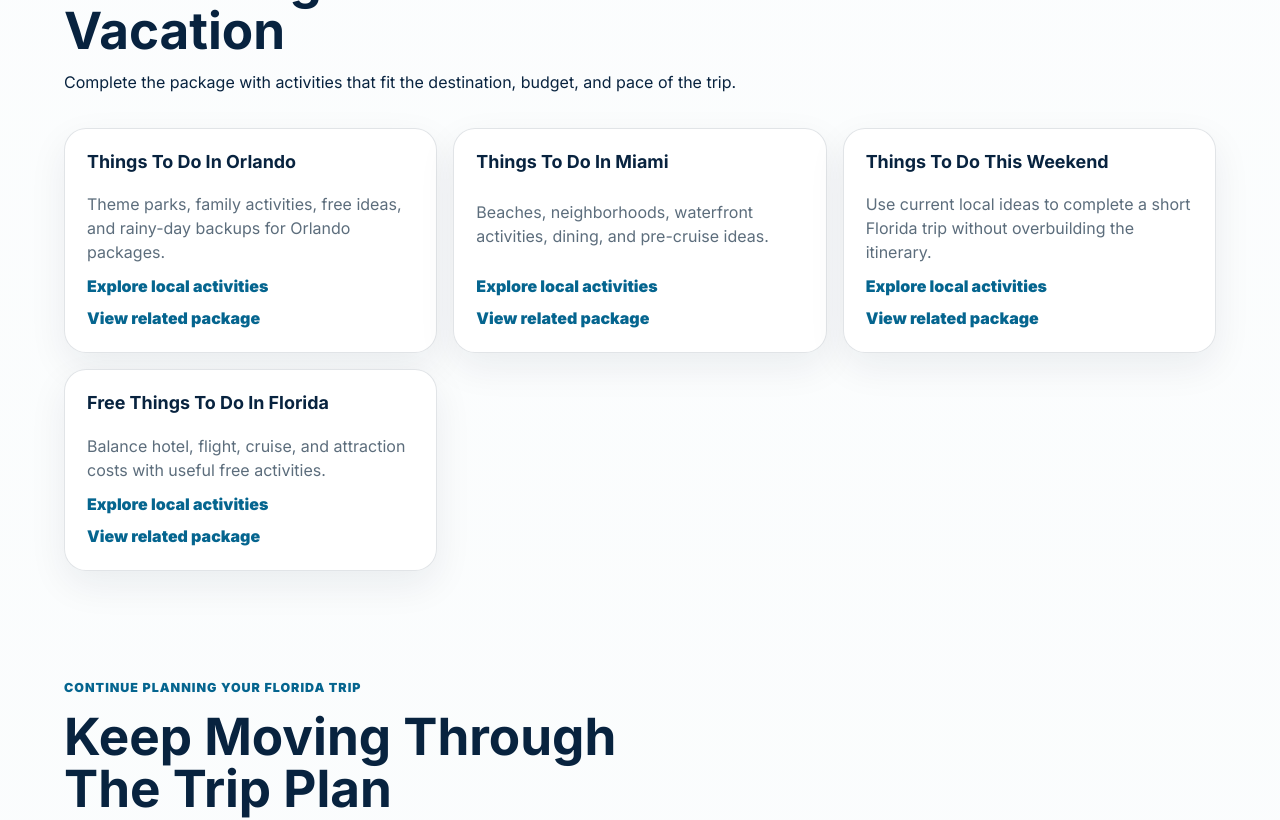
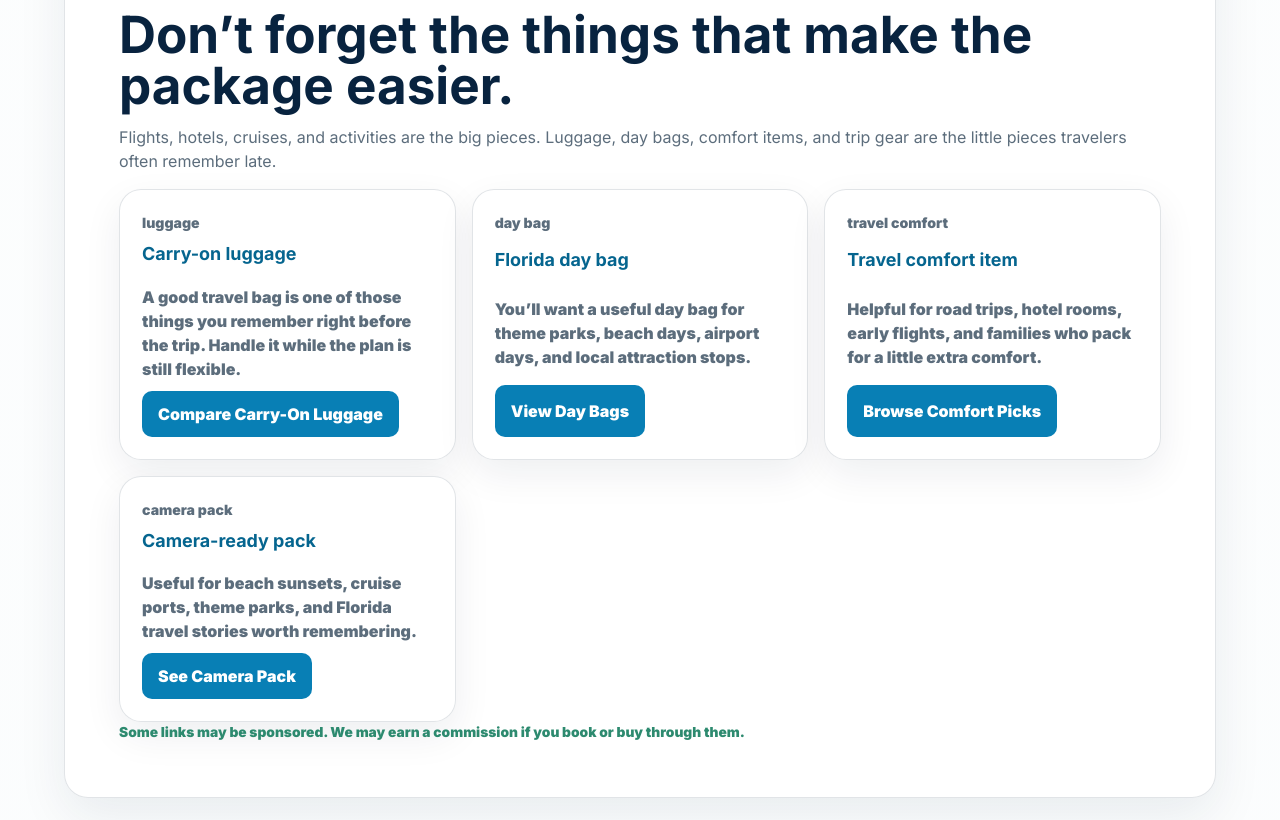
Before and after one commit to jmanock/fdhub, a Next.js app: page /vacation-packages in a window 1280 px wide. Shown: the part 9340-10160 px from the top of the page. Built offline with nearby package versions, Linux system fonts and the light colour scheme.

Commit message:
updated v12

```diff
--- a/app/[slug]/page.js
+++ b/app/[slug]/page.js
@@ -13,6 +13,7 @@
 import SiteFooter from "../components/SiteFooter";
 import SiteHeader from "../components/SiteHeader";
 import TransferBookingCard from "../components/TransferBookingCard";
+import TravelEssentialsBlock from "../components/TravelEssentialsBlock";
 import TravelBookingCard from "../components/TravelBookingCard";
 import { ConversionScrollAnalytics, QuickDealCard, RecommendedPartnerCard } from "../components/ConversionCards";
 import { StoryModule, TravelTipsModule } from "../components/StoryModules";
@@ -669,6 +670,7 @@
 
         <AffiliateBookingSection recommendations={affiliateRecommendations} />
         <CarRentalCTA recommendation={carRentalRecommendation} />
+        <TravelEssentialsBlock pageType={topicCluster || "hub"} />
         {showConversionCards ? <section className="section-pad"><div className="guide-card-grid"><QuickDealCard /><RecommendedPartnerCard /></div></section> : null}
         {showTransferAndTravel ? <section className="section-pad"><div className="guide-card-grid"><TransferBookingCard slug={page.slug} /><TravelBookingCard /></div></section> : null}
 
--- /dev/null
+++ b/app/components/TravelEssentialsBlock.jsx
@@ -0,0 +1,65 @@
+"use client";
+
+import { useEffect } from "react";
+import { trackEvent } from "../lib/analytics";
+import { generalTravelEssentials } from "../lib/travelEssentials";
+
+const rel = "sponsored nofollow noopener noreferrer";
+
+function eventForAdvertiser(advertiser) {
+  if (advertiser === "nomatic") return "affiliate_click_nomatic";
+  if (advertiser === "outfitr") return "affiliate_click_outfitr";
+  if (advertiser === "bedsure") return "affiliate_click_bedsure";
+  return "travel_essentials_click";
+}
+
+export default function TravelEssentialsBlock({ pageType = "hub", title = "Don’t forget the trip-prep basics.", description = "Flights, hotels, cruises, and activities are easier when luggage, day bags, and comfort items are handled before the last minute.", maxItems = 4 }) {
+  const items = generalTravelEssentials.slice(0, maxItems);
+
+  useEffect(() => {
+    trackEvent("travel_essentials_view", {
+      source_site: "floridadealshub.com",
+      page_type: pageType,
+      page_path: window.location.pathname,
+      item_count: items.length
+    });
+  }, [items.length, pageType]);
+
+  function trackClick(item) {
+    const params = {
+      source_site: "floridadealshub.com",
+      affiliate_program: "awin",
+      advertiser: item.advertiser,
+      category: item.category,
+      cta_text: item.cta,
+      item_title: item.title,
+      outbound_url: item.affiliateUrl,
+      page_type: pageType,
+      page_path: window.location.pathname
+    };
+    trackEvent("travel_essentials_click", params);
+    trackEvent(eventForAdvertiser(item.advertiser), params);
+    trackEvent("affiliate_click", params);
+  }
+
+  return (
+    <section className="travel-essentials section-pad" aria-labelledby="travel-essentials-title">
+      <div className="content-card">
+        <p className="eyebrow">Travel essentials</p>
+        <h2 id="travel-essentials-title">{title}</h2>
+        <p>{description}</p>
+        <div className="guide-card-grid">
+          {items.map((item) => (
+            <a className="guide-card affiliate-gear-card" href={item.affiliateUrl} target="_blank" rel={rel} key={`${item.advertiser}-${item.title}`} onClick={() => trackClick(item)}>
+              <p className="best-for-tag">{item.category.replaceAll("_", " ")}</p>
+              <h3>{item.title}</h3>
+              <p>{item.description}</p>
+              <span className="affiliate-cta">{item.cta}</span>
+            </a>
+          ))}
+        </div>
+        <p className="affiliate-disclosure">Some links may be sponsored. We may earn a commission if you book or buy through them.</p>
+      </div>
+    </section>
+  );
+}
--- /dev/null
+++ b/app/lib/travelEssentials.js
@@ -0,0 +1,47 @@
+export const NOMATIC_METHOD_LUGGAGE_URL =
+  "https://www.awin1.com/awclick.php?gid=532276&mid=90033&awinaffid=2881665&linkid=4060932";
+export const NOMATIC_SUMMER_SALE_URL =
+  "https://www.awin1.com/awclick.php?gid=607999&mid=90033&awinaffid=2881665&linkid=4814264";
+export const NOMATIC_TRAVEL_BAGS_SALE_URL =
+  "https://www.awin1.com/awclick.php?gid=532276&mid=90033&awinaffid=2881665&linkid=4060937";
+export const NOMATIC_CAMERA_PACK_URL =
+  "https://www.awin1.com/awclick.php?gid=605175&mid=90033&awinaffid=2881665&linkid=4779684";
+export const OUTFITR_MAIN_URL =
+  "https://www.awin1.com/awclick.php?gid=582217&mid=117613&awinaffid=2881665&linkid=4523197";
+export const BEDSURE_URL =
+  "https://www.awin1.com/awclick.php?gid=532727&mid=40882&awinaffid=2881665&linkid=4064760";
+
+export const generalTravelEssentials = [
+  {
+    title: "Carry-on luggage",
+    description: "A good travel bag is one of those things you remember right before the trip. Handle it while the plan is still flexible.",
+    cta: "Compare Carry-On Luggage",
+    affiliateUrl: NOMATIC_METHOD_LUGGAGE_URL,
+    advertiser: "nomatic",
+    category: "luggage"
+  },
+  {
+    title: "Florida day bag",
+    description: "You’ll want a useful day bag for theme parks, beach days, airport days, and local attraction stops.",
+    cta: "View Day Bags",
+    affiliateUrl: OUTFITR_MAIN_URL,
+    advertiser: "outfitr",
+    category: "day_bag"
+  },
+  {
+    title: "Travel comfort item",
+    description: "Helpful for road trips, hotel rooms, early flights, and families who pack for a little extra comfort.",
+    cta: "Browse Comfort Picks",
+    affiliateUrl: BEDSURE_URL,
+    advertiser: "bedsure",
+    category: "travel_comfort"
+  },
+  {
+    title: "Camera-ready pack",
+    description: "Useful for beach sunsets, cruise ports, theme parks, and Florida travel stories worth remembering.",
+    cta: "See Camera Pack",
+    affiliateUrl: NOMATIC_CAMERA_PACK_URL,
+    advertiser: "nomatic",
+    category: "camera_pack"
+  }
+];
--- a/app/vacation-packages/page.js
+++ b/app/vacation-packages/page.js
@@ -6,6 +6,7 @@
 import SiteFooter from "../components/SiteFooter";
 import SiteHeader from "../components/SiteHeader";
 import ThingsToDoSection from "../components/ThingsToDoSection";
+import TravelEssentialsBlock from "../components/TravelEssentialsBlock";
 import { ExitNewsletterCapture, HubContinuePlanningGuides, VacationPackageBookingStack } from "../components/HubConversionBoosters";
 import { baseUrl, pageImages } from "../lib/network";
 import { getPackageDiscoveryFields, packageCategories } from "../lib/packageDiscovery";
@@ -36,6 +37,12 @@
         <section className="package-categories section-pad" aria-labelledby="package-category-title"><div className="section-heading"><p className="eyebrow">Browse by vacation type</p><h2 id="package-category-title">Start With The Trip You Want</h2></div><div className="guide-card-grid visual-card-grid"><Link className="guide-card story-card" href="/family-vacations"><SafeImage src={pageImages.familyTrip} alt="Florida family vacation packages" fallback="/images/fallbacks/florida-travel-placeholder.svg" width="720" height="430" loading="lazy" decoding="async" /><h3>Florida Family Vacations</h3><p>Compare family destinations, budgets, beaches, cruises, weekends, and complete family-of-four package ideas.</p></Link>{packageCategories.map((category) => <Link className="guide-card story-card" href={`/${category.slug}`} key={category.slug}><SafeImage src={category.image} alt={category.title} fallback="/images/fallbacks/florida-travel-placeholder.svg" width="720" height="430" loading="lazy" decoding="async" /><h3>{category.title}</h3><p>{category.description}</p></Link>)}</div></section>
         <PackageFinder packages={finderPackages} />
         <VacationPackageBookingStack />
+        <TravelEssentialsBlock
+          pageType="vacation_packages"
+          title="Don’t forget the things that make the package easier."
+          description="Flights, hotels, cruises, and activities are the big pieces. Luggage, day bags, comfort items, and trip gear are the little pieces travelers often remember late."
+          maxItems={4}
+        />
         <ThingsToDoSection />
         <HubContinuePlanningGuides />
         <AuthorityLinks currentPath="/vacation-packages" cluster="packages" breadcrumbLabel="Vacation Packages" />
```
Also changed, not shown: app/components/FamilyVacationPage.jsx (+7 -0 lines), app/components/VacationPackagePage.jsx (+7 -0 lines), app/journal/[slug]/page.js (+8 -0 lines), app/page.js (+8 -0 lines).
